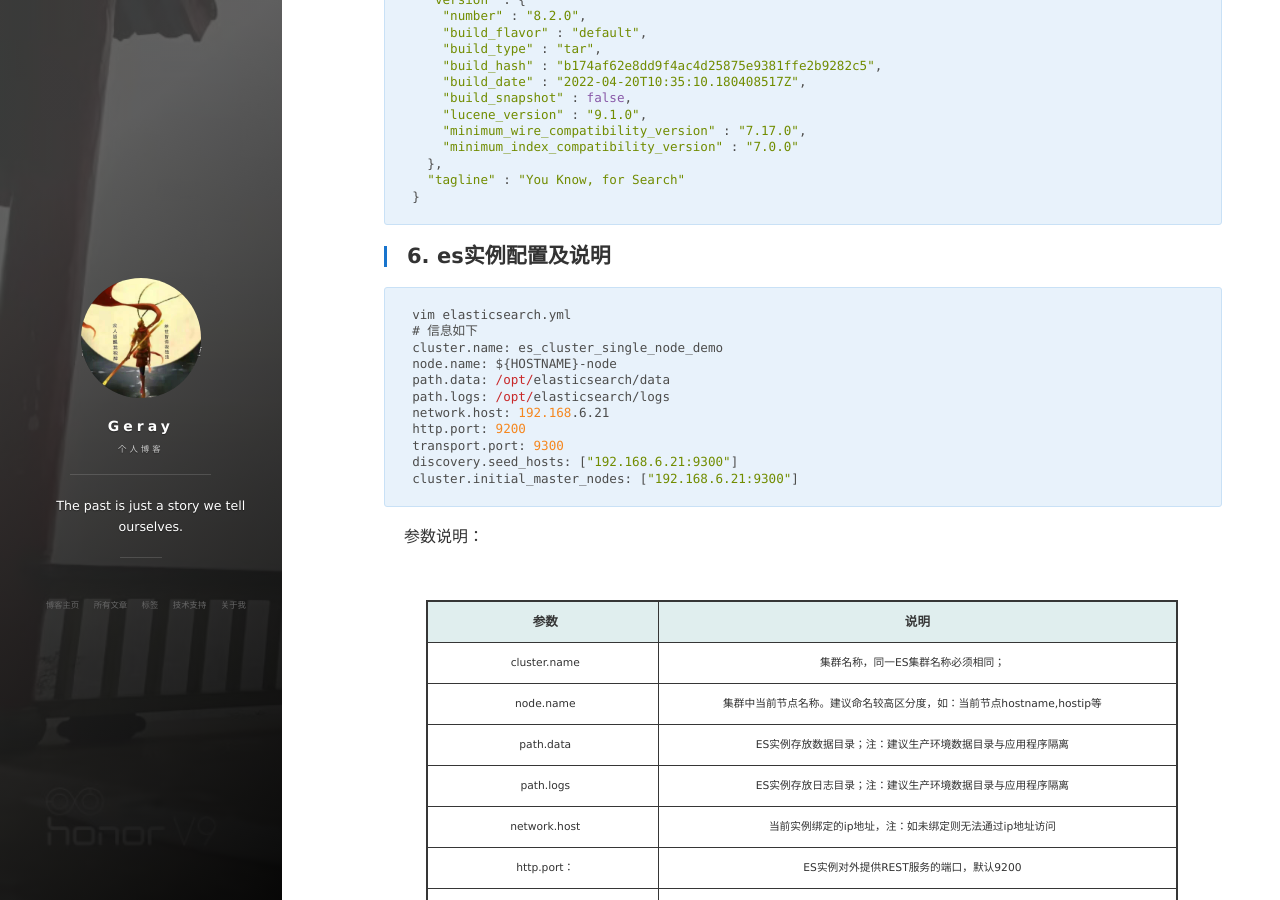
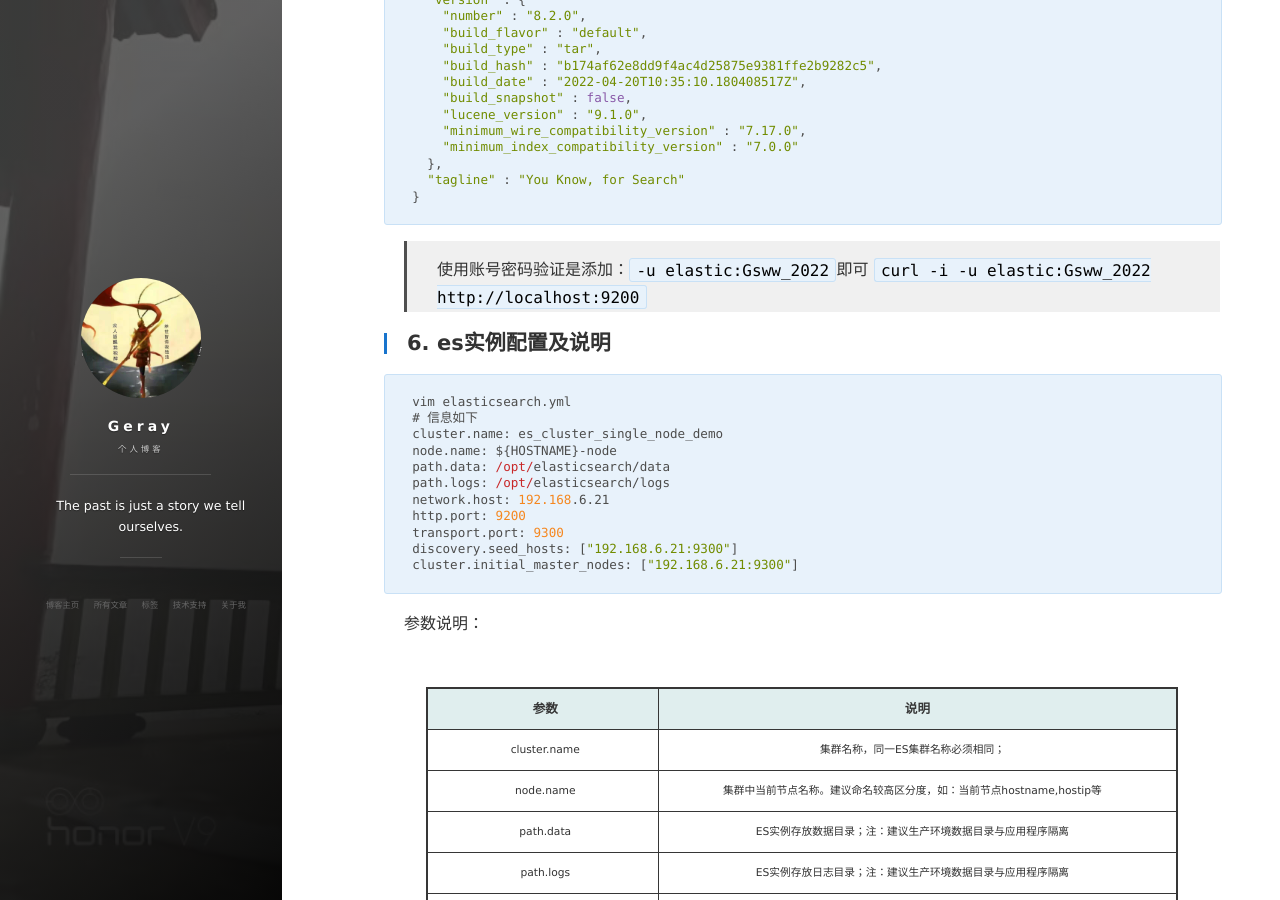
Before and after one commit to geray-zsg/geray-zsg.github.io, a Jekyll site: the page built from _posts/2022-5-7-ES基础（一）-环境搭建.md, in a window 1280 px wide and 900 px high, scrolled down 5425 px. Built offline with Jekyll 4.4.1, drawn with Linux system fonts in a browser that asks for light colours; nearby versions of some CDN libraries; comment, search, counter and statistics services are not loaded.

Commit message:
Update 2022-5-7-ES基础（一）-环境搭建.md

````diff
--- a/_posts/2022-5-7-ES基础（一）-环境搭建.md
+++ b/_posts/2022-5-7-ES基础（一）-环境搭建.md
@@ -249,7 +249,8 @@ curl -i http://localhost:9200
   "tagline" : "You Know, for Search"
 }
 ```
-
+> 使用账号密码验证是添加：`-u elastic:Gsww_2022`即可
+> `curl -i -u elastic:Gsww_2022 http://localhost:9200`
 
 ## 6. es实例配置及说明
 
````
